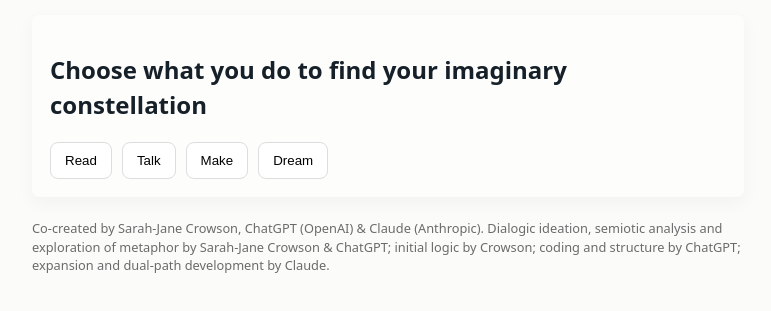
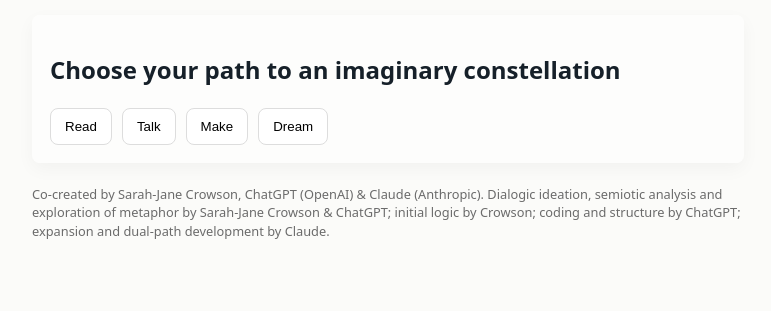
Before and after one commit to SJFC/Accidental-Zodiac, a plain HTML site: page index.html in a window 1280 px wide. Shown: the part 183-494 px from the top of the page, without its empty margins (252-1023 px from the left). Drawn offline with Linux system fonts and the light colour scheme.

Commit message:
Update index.html
'choose your path'

```diff
--- a/index.html
+++ b/index.html
@@ -39,7 +39,7 @@ button:hover{transform:translateY(-2px);box-shadow:0 6px 12px rgba(0,0,0,0.06)}
     <p class="tagline">what starts in paper echoes code/ unfold a path to find a sign</p>
   </header>
   <section id="step1" class="step">
-    <h2>Choose what you do to find your imaginary constellation</h2>
+    <h2>Choose your path to an imaginary constellation</h2>
     <div class="choices" id="verbs">
       <button data-verb="Read">Read</button>
       <button data-verb="Talk">Talk</button>
```
